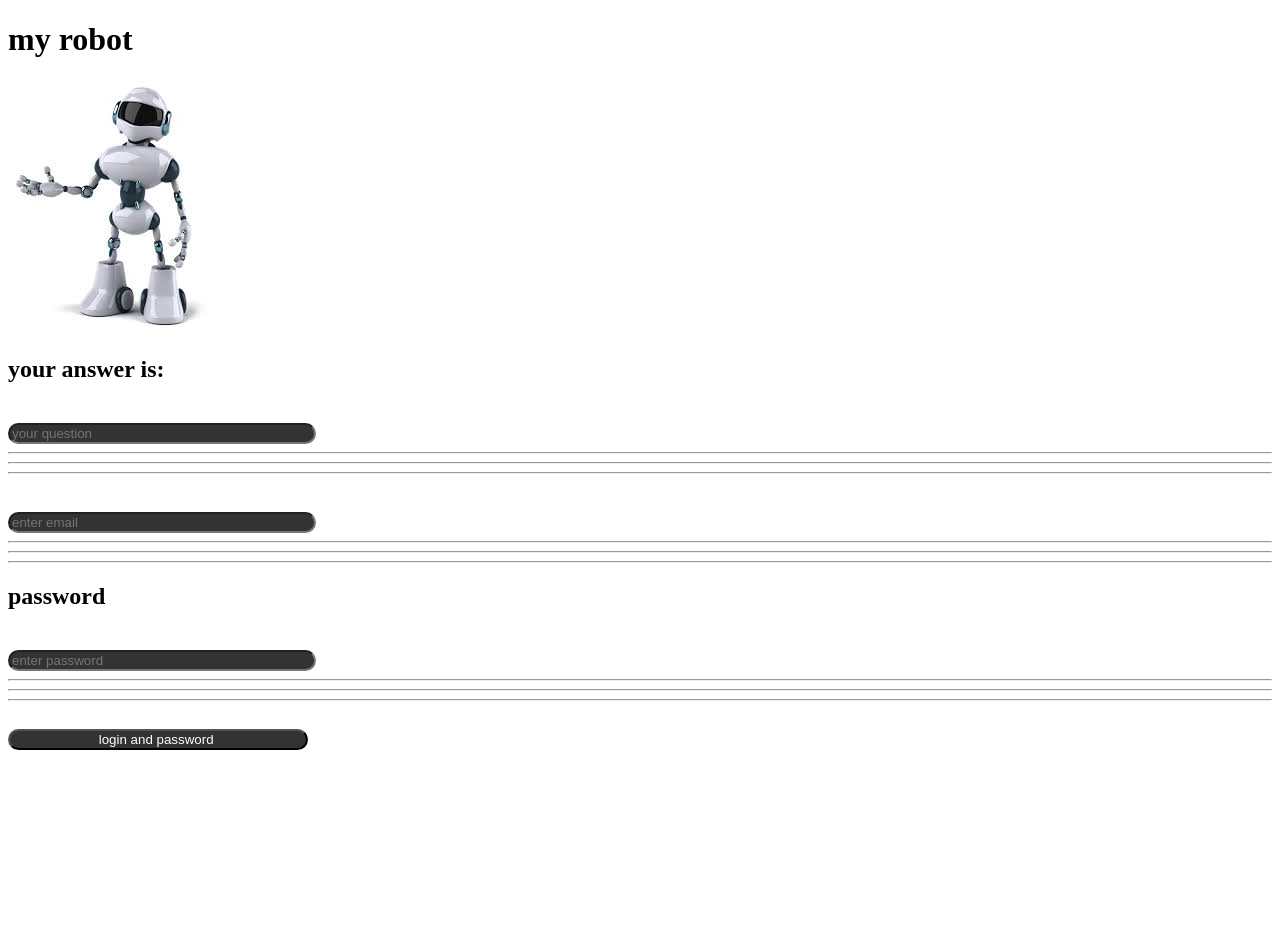
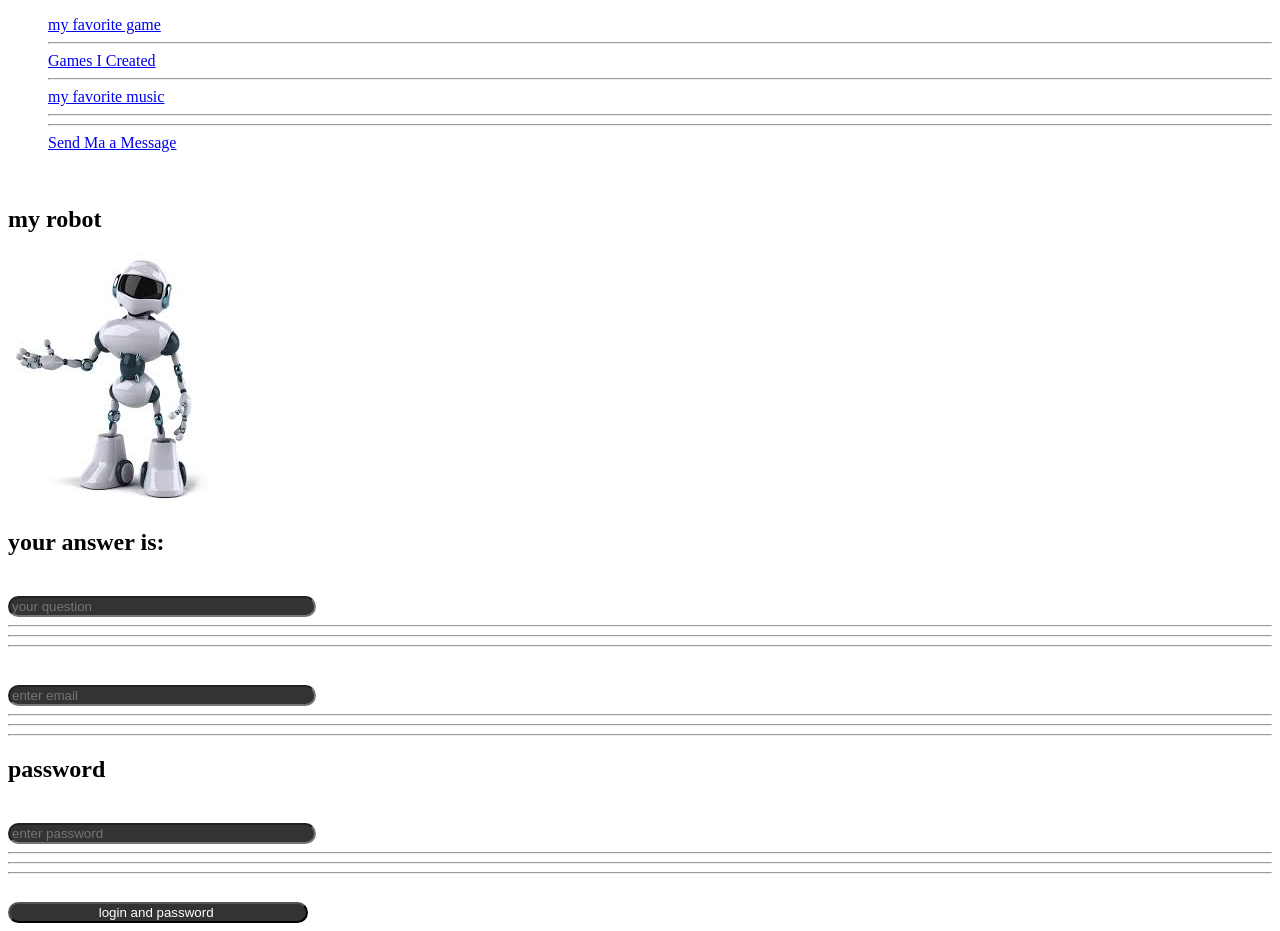
Before and after one commit to vach12/home, a plain HTML site: page myPage/h/index.html in a window 1280 px wide. Before the commit the page ends 800 px from the top, so only its background shows below. Drawn offline with Linux system fonts and the light colour scheme.

Commit message:
Update index.html

```diff
--- a/myPage/h/index.html
+++ b/myPage/h/index.html
@@ -6,6 +6,18 @@
 </head>
 
 <body>
+  <nav>
+			<ul style="list-style-type: none">
+				<li><a href="home.html">my favorite game</a></li>
+				<hr />
+				<li><a href="#">Games I Created</a></li>
+				<hr />
+				<li><a href="music.html">my favorite music</a></li>
+				<hr />
+				<hr />
+				<li><a href="send me a massege.html">Send Ma a Message</a></li>
+			</ul><br/>
+
 <h1>my robot</h1>
 <div id="vach">
 <img src="image/lol.jpg">
```
